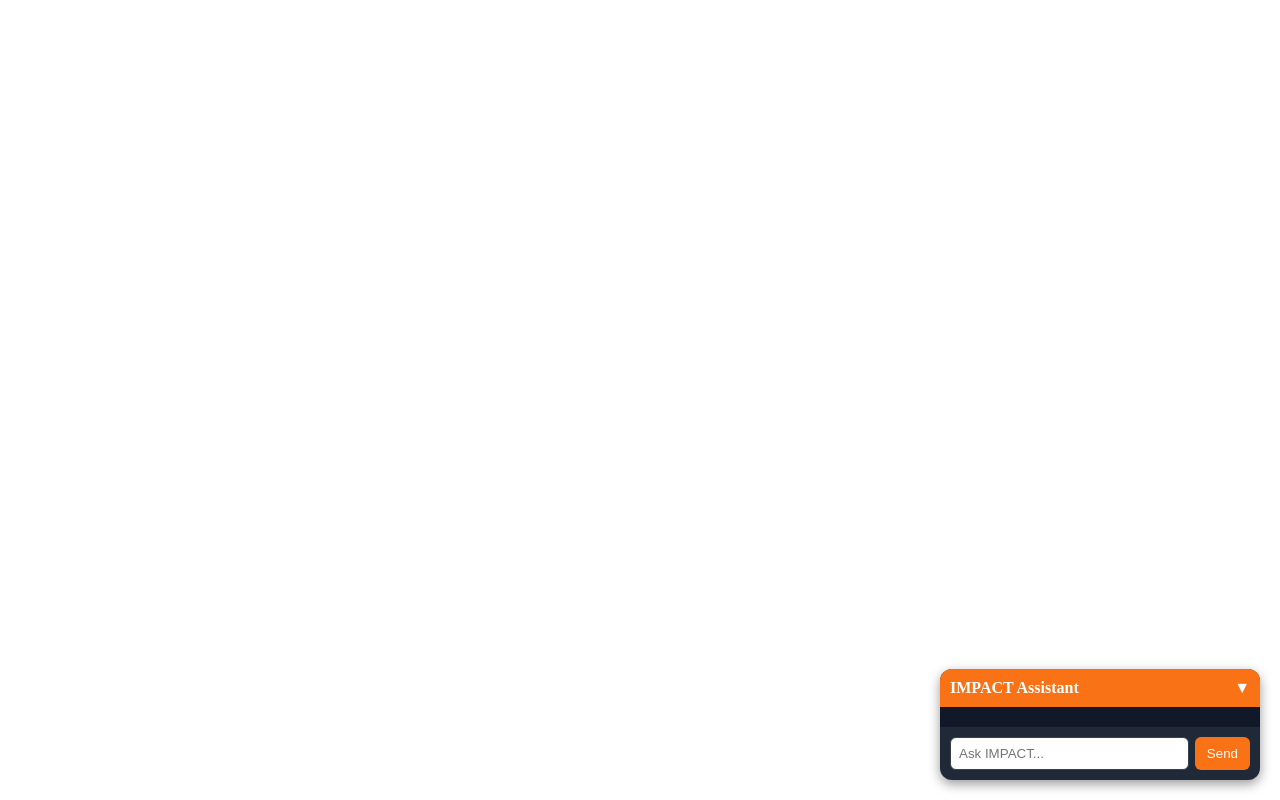
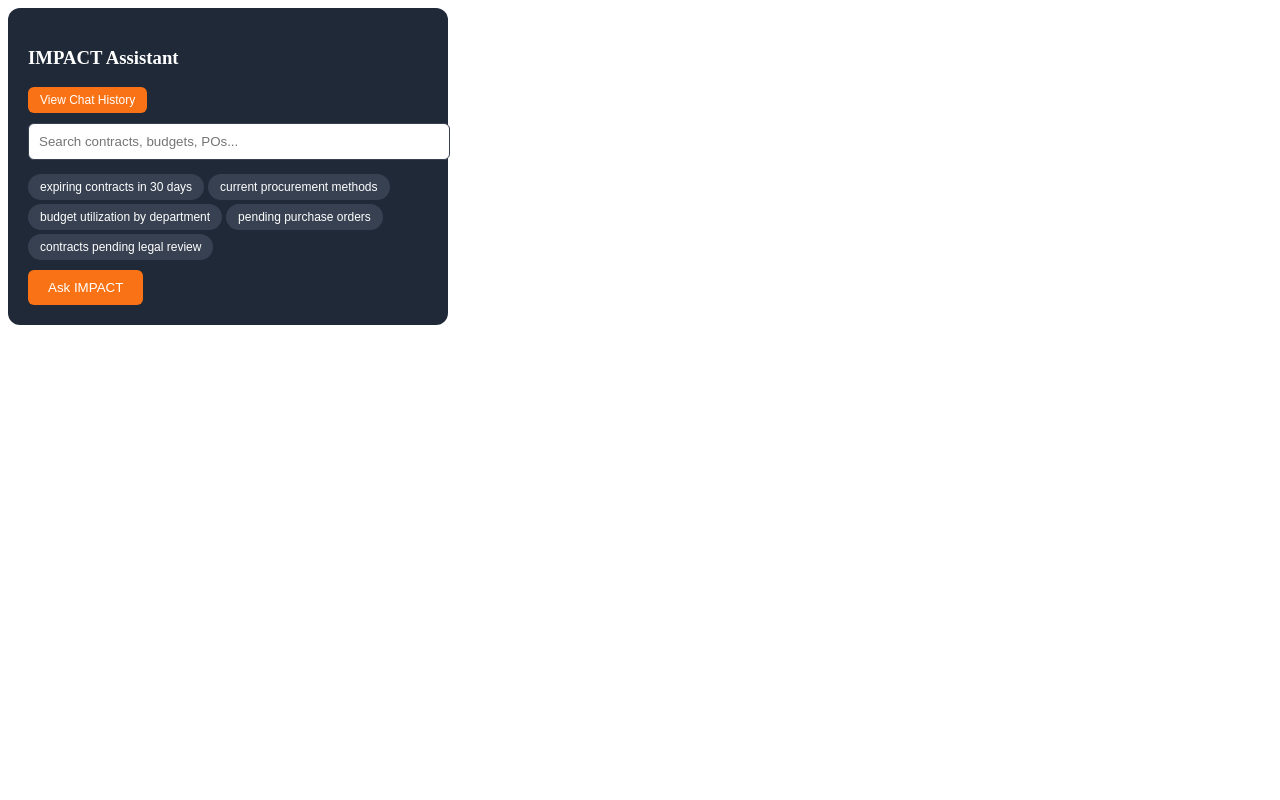
Before and after one commit to Wavonics/impact-dashboard-ui-react, a React (Create React App) app: page /assistant in a window 1280 px wide. Built offline with nearby package versions, Linux system fonts and the light colour scheme.

Commit message:
Update ImpactAssistant.jsx

```diff
--- a/src/components/ImpactAssistant.jsx
+++ b/src/components/ImpactAssistant.jsx
@@ -1,105 +1,145 @@
 // src/components/ImpactAssistant.jsx
-import React, { useState } from 'react';
-import { fakeAIQuery } from '../utils/aiUtils'; // keep or replace with your own
+import React, { useState, useEffect } from 'react';
 
-export default function ImpactAssistant() {
-  const [messages, setMessages] = useState([]);
+export default function ImpactAssistant({ style = {}, buttonLabel = 'Ask IMPACT' }) {
   const [query, setQuery] = useState('');
   const [loading, setLoading] = useState(false);
-  const [isOpen, setIsOpen] = useState(true);
+  const [responses, setResponses] = useState([]);
+  const [viewHistory, setViewHistory] = useState(false);
+
+  const suggestions = [
+    "expiring contracts in 30 days",
+    "current procurement methods",
+    "budget utilization by department",
+    "pending purchase orders",
+    "contracts pending legal review"
+  ];
+
+  // Load saved chat history from localStorage
+  useEffect(() => {
+    const saved = localStorage.getItem('impactAssistantHistory');
+    if (saved) setResponses(JSON.parse(saved));
+  }, []);
+
+  // Save chat history to localStorage
+  useEffect(() => {
+    localStorage.setItem('impactAssistantHistory', JSON.stringify(responses));
+  }, [responses]);
+
+  const fakeAIQuery = async (input) => {
+    return new Promise((resolve) => {
+      setTimeout(() => resolve(`Insight: Found 3 results for "${input}"`), 1500);
+    });
+  };
 
   const handleSubmit = async (e) => {
     e.preventDefault();
     if (!query.trim()) return;
-    const userMsg = { sender: 'user', text: query };
-    setMessages((prev) => [...prev, userMsg]);
     setLoading(true);
-    const result = await fakeAIQuery(query);
-    const aiMsg = { sender: 'ai', text: result };
-    setMessages((prev) => [...prev, aiMsg]);
+    const aiResponse = await fakeAIQuery(query);
+    const timestamp = new Date().toLocaleTimeString();
+    setResponses(prev => [...prev, { query, answer: aiResponse, timestamp }]);
+    setQuery('');
     setLoading(false);
-    setQuery('');
+    setViewHistory(true);
+  };
+
+  const handleSuggestionClick = (s) => {
+    setQuery(s);
+    setViewHistory(false);
   };
 
   const containerStyle = {
-    position: 'fixed',
-    bottom: '20px',
-    right: '20px',
-    width: isOpen ? '320px' : '160px',
     backgroundColor: '#1f2937',
+    borderRadius: '12px',
+    padding: '20px',
     color: '#fff',
-    borderRadius: '12px',
-    boxShadow: '0 4px 12px rgba(0,0,0,0.4)',
-    overflow: 'hidden',
-    zIndex: 1001,
-    transition: 'width 0.3s ease',
+    width: '100%',
+    maxWidth: '400px',
+    ...style
   };
 
-  const headerStyle = {
-    backgroundColor: '#f97316',
-    padding: '10px',
-    cursor: 'pointer',
-    fontWeight: '600',
-    display: 'flex',
-    justifyContent: 'space-between',
-    alignItems: 'center',
+  const suggestionButtonStyle = {
+    backgroundColor: '#374151',
+    color: '#fff',
+    border: 'none',
+    borderRadius: '20px',
+    padding: '6px 12px',
+    fontSize: '12px',
+    margin: '4px 4px 0 0',
+    cursor: 'pointer'
   };
 
-  const chatBoxStyle = {
-    maxHeight: '300px',
-    overflowY: 'auto',
-    padding: '10px',
+  const messageStyle = {
     backgroundColor: '#111827',
+    borderRadius: '8px',
+    padding: '8px',
+    marginBottom: '8px',
+    fontSize: '13px',
+    border: '1px solid #374151'
   };
 
-  const messageStyle = (sender) => ({
-    backgroundColor: sender === 'user' ? '#3b82f6' : '#374151',
-    padding: '8px 12px',
-    borderRadius: '12px',
-    margin: '4px 0',
-    alignSelf: sender === 'user' ? 'flex-end' : 'flex-start',
-    maxWidth: '80%',
-    fontSize: '13px',
-    lineHeight: '1.3',
-  });
+  const toggleButton = {
+    backgroundColor: '#f97316',
+    color: '#fff',
+    border: 'none',
+    borderRadius: '6px',
+    padding: '6px 12px',
+    fontSize: '12px',
+    cursor: 'pointer',
+    marginBottom: '10px'
+  };
 
   return (
     <div style={containerStyle}>
-      <div style={headerStyle} onClick={() => setIsOpen(!isOpen)}>
-        <span>{isOpen ? 'IMPACT Assistant' : 'Open Assistant'}</span>
-        <span>{isOpen ? '▼' : '▲'}</span>
-      </div>
-      {isOpen && (
-        <>
-          <div style={chatBoxStyle}>
-            {messages.map((msg, idx) => (
-              <div key={idx} style={messageStyle(msg.sender)}>
-                {msg.text}
+      <h3>IMPACT Assistant</h3>
+      <button onClick={() => setViewHistory(!viewHistory)} style={toggleButton}>
+        {viewHistory ? 'Switch to Input' : 'View Chat History'}
+      </button>
+
+      {viewHistory ? (
+        <div style={{ maxHeight: '200px', overflowY: 'auto' }}>
+          {responses.length === 0 && <p style={{ fontSize: '12px', color: '#9ca3af' }}>No history yet.</p>}
+          {responses.map((r, i) => (
+            <div key={i} style={messageStyle}>
+              <div><strong>Q:</strong> {r.query}</div>
+              <div><strong>A:</strong> {r.answer}</div>
+              <div style={{ fontSize: '10px', color: '#9ca3af' }}>{r.timestamp}</div>
             </div>
           ))}
-            {loading && (
-              <div style={messageStyle('ai')}>
-                <em>Thinking...</em>
         </div>
-            )}
-          </div>
-          <form onSubmit={handleSubmit} style={{ display: 'flex', padding: '10px' }}>
+      ) : (
+        <form onSubmit={handleSubmit}>
+          <label htmlFor="ai-query" style={{ display: 'none' }}>Query</label>
           <input
+            id="ai-query"
             type="text"
             value={query}
             onChange={(e) => setQuery(e.target.value)}
-              placeholder="Ask IMPACT..."
+            placeholder="Search contracts, budgets, POs..."
             disabled={loading}
             style={{
-                flex: 1,
-                padding: '8px',
+              padding: '10px',
+              width: '100%',
               borderRadius: '6px',
               border: '1px solid #374151',
-                marginRight: '6px',
+              marginBottom: '10px',
               backgroundColor: loading ? '#374151' : '#fff',
-                color: loading ? '#9ca3af' : '#000',
+              color: loading ? '#9ca3af' : '#000'
             }}
           />
+          <div style={{ marginBottom: '10px' }}>
+            {suggestions.map((s, i) => (
+              <button
+                key={i}
+                type="button"
+                style={suggestionButtonStyle}
+                onClick={() => handleSuggestionClick(s)}
+              >
+                {s}
+              </button>
+            ))}
+          </div>
           <button
             type="submit"
             disabled={loading}
@@ -107,15 +147,20 @@ export default function ImpactAssistant() {
               backgroundColor: '#f97316',
               color: '#fff',
               border: 'none',
-                padding: '8px 12px',
+              padding: '10px 20px',
               borderRadius: '6px',
-                cursor: loading ? 'not-allowed' : 'pointer',
+              cursor: loading ? 'not-allowed' : 'pointer'
             }}
           >
-              {loading ? '...' : 'Send'}
+            {loading ? 'Searching…' : buttonLabel}
           </button>
         </form>
-        </>
+      )}
+
+      {loading && (
+        <div style={{ marginTop: '10px', fontSize: '12px', color: '#9ca3af' }}>
+          Loading response...
+        </div>
       )}
     </div>
   );
```
Lines whose indentation alone changed are shown as unchanged.
